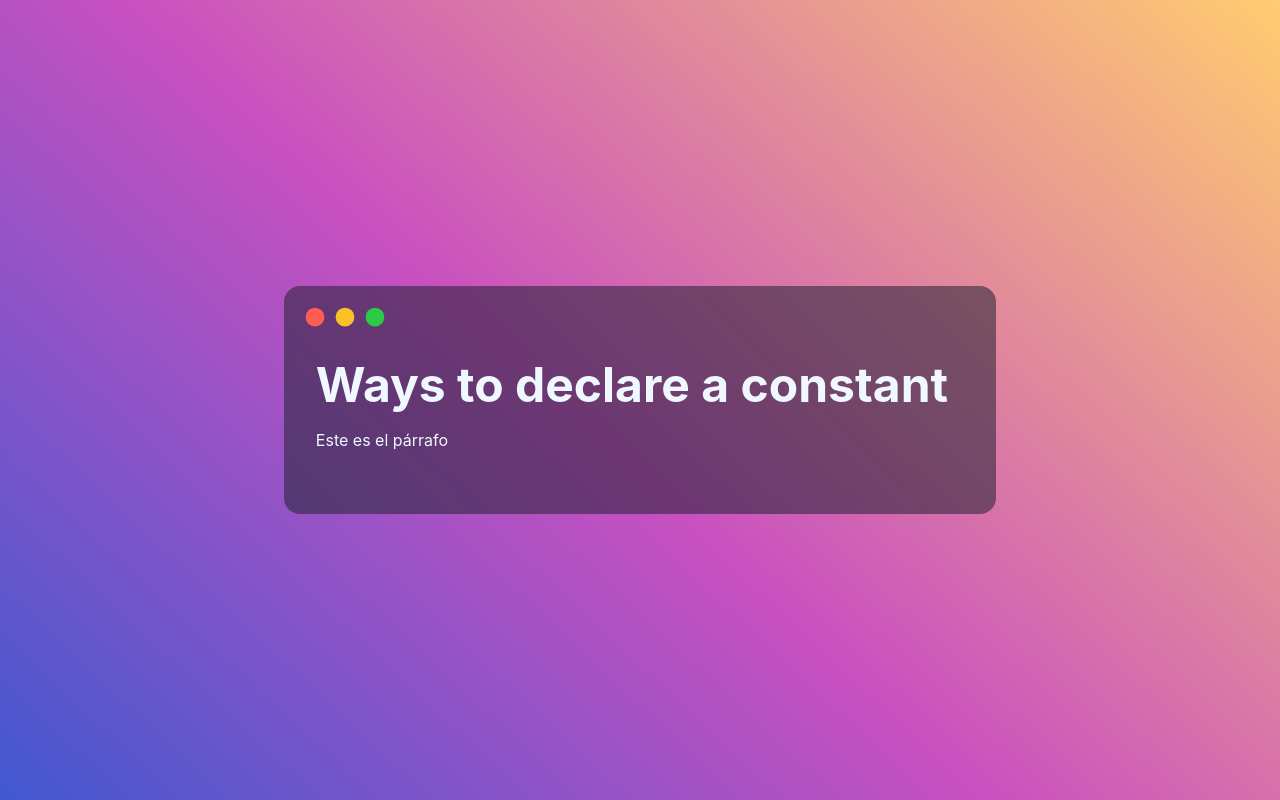
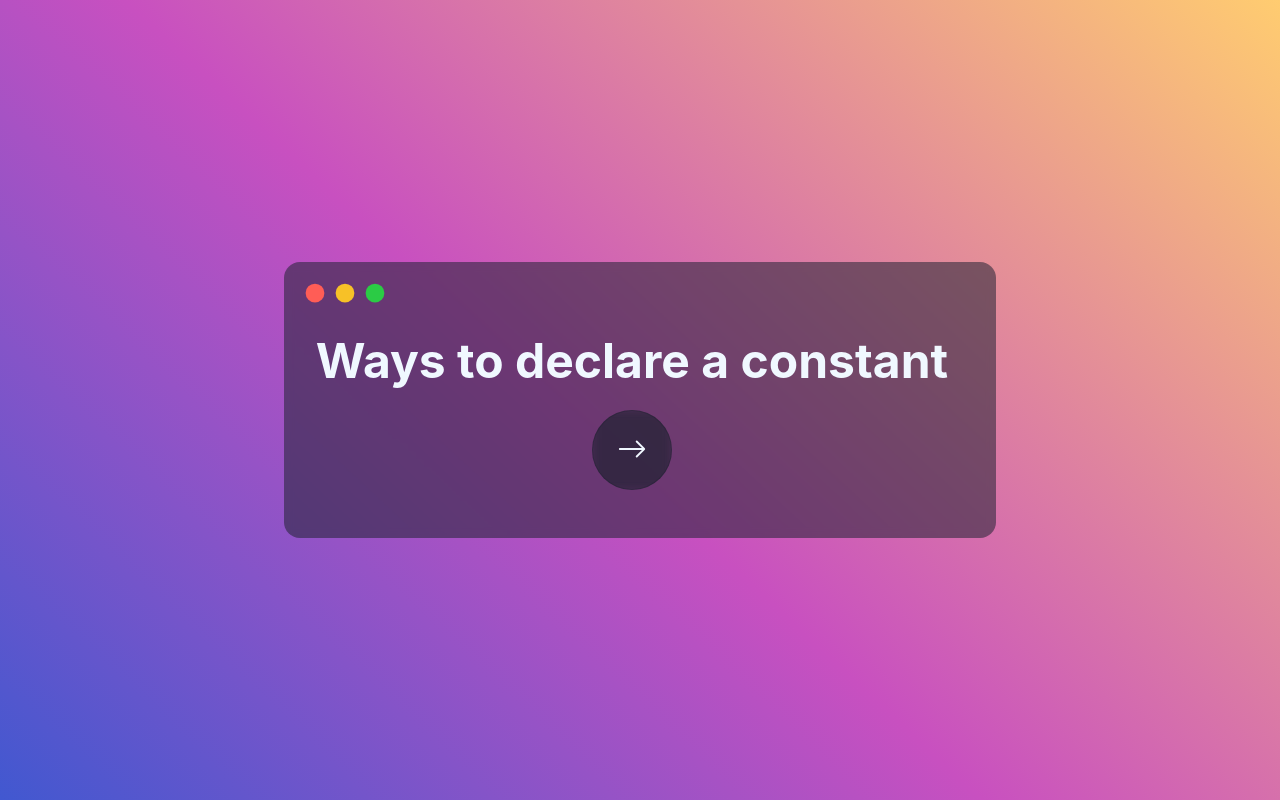
Before and after one commit to sito8943/sito-react-tester, a React (Create React App) app: page / in a window 1280 px wide. Built offline with nearby package versions, Linux system fonts and the light colour scheme.

Commit message:
icon and buttons hover

```diff
--- a/src/App.js
+++ b/src/App.js
@@ -2,12 +2,10 @@ import "./App.css";
 import React from "react";
 
 // components
-import MemeShare, {
-  Title,
-  Paragraph,
-  Container,
-} from "./components/MemeShare/MemeShare";
+import MemeShare, { Title, Container } from "./components/MemeShare/MemeShare";
 import AppleDots from "./components/MemeShare/AppleDots/AppleDots";
+import Button from "./components/MemeShare/Button/Button";
+import { RightArrowIcon } from "./components/MemeShare/Icons/icons";
 
 function App() {
   return (
@@ -17,7 +15,14 @@ function App() {
           <AppleDots />
           <Container className="ms-sub-container">
             <Title variant="h3">Ways to declare a constant</Title>
-            <Paragraph>Este es el párrafo</Paragraph>
+            <Container
+              className="flex justify-center"
+              style={{ marginTop: 20 }}
+            >
+              <Button className="ms-icon-button ms-button ease-transition">
+                <RightArrowIcon />
+              </Button>
+            </Container>
           </Container>
         </Container>
       </MemeShare>
--- a/src/components/MemeShare/AppleDots/AppleDots.jsx
+++ b/src/components/MemeShare/AppleDots/AppleDots.jsx
@@ -1,7 +1,7 @@
 import React from "react";
 
 // icons
-import { DotIcon } from "../Button/IconButton/Icons/icons";
+import { DotIcon } from "../Icons/icons";
 
 // styles
 import "./style.scss";
--- a/src/components/MemeShare/Button/Button.jsx
+++ b/src/components/MemeShare/Button/Button.jsx
@@ -1,10 +1,34 @@
 import React from "react";
+
+import PropTypes from "prop-types";
 
 // styles
 import "./style.scss";
 
-const Button = () => {
-  return <div></div>;
+const Button = (props) => {
+  const { children, id, className, name, style, type } = props;
+  return (
+    <button type={type} id={id} className={className} name={name} style={style}>
+      {children}
+    </button>
+  );
+};
+
+Button.defaultProps = {
+  className: "ms-button",
+  id: "",
+  name: "",
+  style: {},
+  type: "button",
+};
+
+Button.propTypes = {
+  children: PropTypes.node.isRequired,
+  style: PropTypes.objectOf(PropTypes.string),
+  className: PropTypes.string,
+  id: PropTypes.string,
+  name: PropTypes.string,
+  type: PropTypes.string,
 };
 
 export default Button;
--- a/src/components/MemeShare/Button/style.scss
+++ b/src/components/MemeShare/Button/style.scss
@@ -1,3 +1,24 @@
 .ms-button {
   font-size: 0.875rem;
+  cursor: pointer;
+
+  &:hover {
+    background-color: #6e3b70;
+    border: 1px solid #6e3b70;
+  }
 }
+
+.ms-icon-button {
+  padding: 23px;
+  width: 80px;
+  height: 80px;
+  border-radius: 100%;
+  background-color: #2223335e;
+  border: 1px solid #22233366;
+  backdrop-filter: blur(4px);
+
+  svg {
+    color: aliceblue;
+    font-size: 30px;
+  }
+}
--- a/src/index.css
+++ b/src/index.css
@@ -1,13 +1,25 @@
 body {
   margin: 0;
-  font-family: -apple-system, BlinkMacSystemFont, 'Segoe UI', 'Roboto', 'Oxygen',
-    'Ubuntu', 'Cantarell', 'Fira Sans', 'Droid Sans', 'Helvetica Neue',
+  font-family: -apple-system, BlinkMacSystemFont, "Segoe UI", "Roboto", "Oxygen",
+    "Ubuntu", "Cantarell", "Fira Sans", "Droid Sans", "Helvetica Neue",
     sans-serif;
   -webkit-font-smoothing: antialiased;
   -moz-osx-font-smoothing: grayscale;
 }
 
 code {
-  font-family: source-code-pro, Menlo, Monaco, Consolas, 'Courier New',
+  font-family: source-code-pro, Menlo, Monaco, Consolas, "Courier New",
     monospace;
 }
+
+.flex {
+  display: flex !important;
+}
+
+.justify-center {
+  justify-content: center !important;
+}
+
+.ease-transition {
+  transition: all 200ms ease !important;
+}
```
Also changed, not shown: src/components/MemeShare/Button/IconButton/IconButton.jsx (deleted, +0 -12 lines), src/components/MemeShare/Button/IconButton/style.scss (deleted), src/components/MemeShare/Container/style.scss (line endings or trailing spaces), src/components/MemeShare/Icons/icons.jsx (renamed from src/components/MemeShare/Button/IconButton/Icons/icons.jsx).
